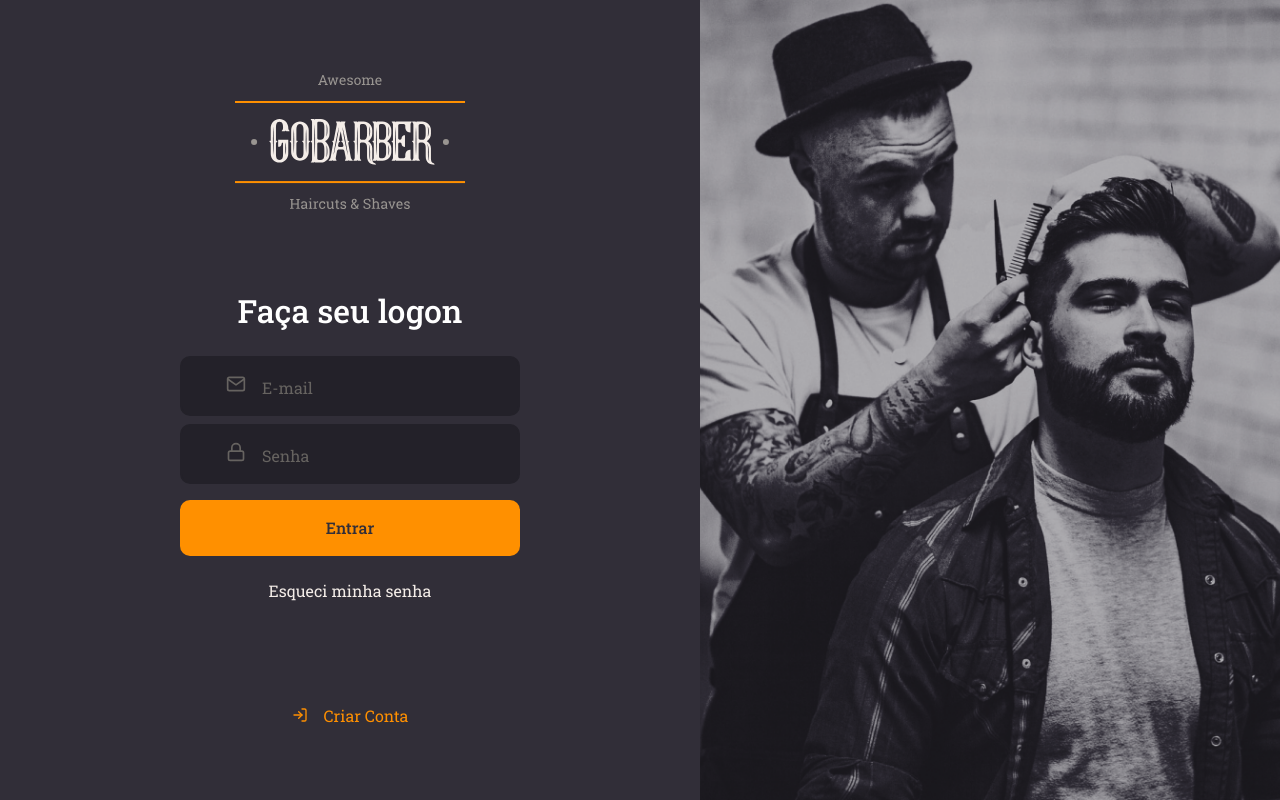
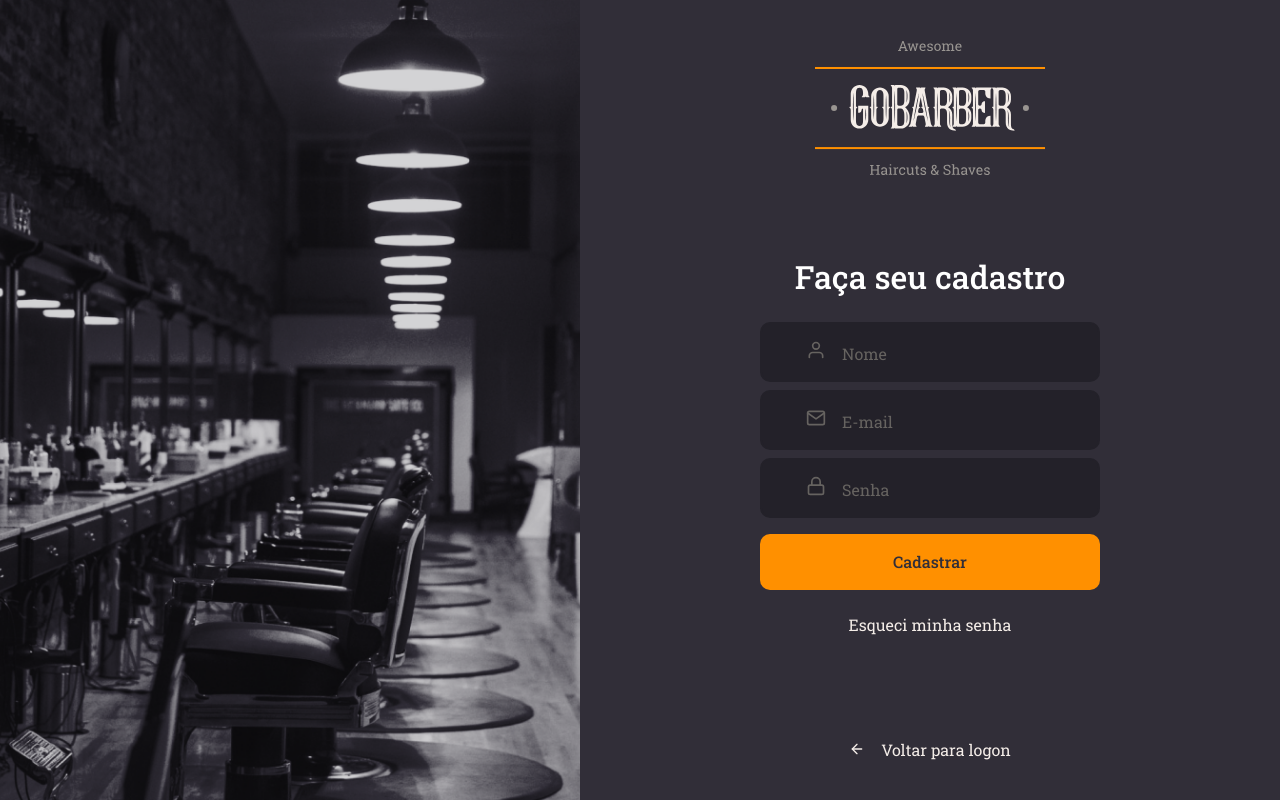
Before and after one commit to h1bertobarbosa/frontend-gobarber, a React (Create React App) app: page / in a window 1280 px wide. Built offline with nearby package versions, Linux system fonts and the light colour scheme.

Commit message:
add pagina de cadastro

```diff
--- a/src/App.tsx
+++ b/src/App.tsx
@@ -1,10 +1,11 @@
 import React from 'react';
 import GlobalStyle from './styles/global';
 import SignIn from './pages/Signin';
+import SignUp from './pages/SignUp';
 
 const App: React.FC = () => (
   <>
-    <SignIn />
+    <SignUp />
     <GlobalStyle />
   </>
 );
--- /dev/null
+++ b/src/pages/SignUp/index.tsx
@@ -0,0 +1,36 @@
+import React from 'react';
+import { FiArrowLeft, FiMail, FiLock, FiUser } from 'react-icons/fi';
+import { Container, Content, Backgroud } from './styles';
+import logoImg from '../../assets/logo.svg';
+import Input from '../../components/Input';
+import Button from '../../components/Button';
+
+const SignUp: React.FC = () => (
+  <Container>
+    <Backgroud />
+    <Content>
+      <img src={logoImg} alt="GoBarber" />
+
+      <form>
+        <h1>Faça seu cadastro</h1>
+
+        <Input name="name" type="text" placeholder="Nome" icon={FiUser} />
+        <Input name="email" type="text" placeholder="E-mail" icon={FiMail} />
+        <Input
+          name="password"
+          type="password"
+          placeholder="Senha"
+          icon={FiLock}
+        />
+        <Button type="submit">Cadastrar</Button>
+        <a href="forgot">Esqueci minha senha</a>
+      </form>
+      <a href="kkk">
+        <FiArrowLeft />
+        Voltar para logon
+      </a>
+    </Content>
+  </Container>
+);
+
+export default SignUp;
--- /dev/null
+++ b/src/pages/SignUp/styles.ts
@@ -0,0 +1,64 @@
+import styled from 'styled-components';
+import { shade } from 'polished';
+import signUpBackgroundImg from '../../assets/sign-up-background.png';
+
+export const Container = styled.div`
+  height: 100vh;
+  display: flex;
+  align-items: stretch;
+`;
+
+export const Content = styled.div`
+  display: flex;
+  flex-direction: column;
+  align-items: center;
+  place-content: center;
+  width: 100%;
+  max-width: 700px;
+
+  form {
+    margin: 80px 0;
+    width: 340px;
+    text-align: center;
+
+    h1 {
+      margin-bottom: 24px;
+    }
+
+    a {
+      color: #f4ede8;
+      display: block;
+      margin-top: 24px;
+      text-decoration: none;
+      transition: background-color 0.2s;
+
+      &:hover {
+        color: ${shade(0.2, '#f4ede8')};
+      }
+    }
+  }
+
+  > a {
+    color: #f4ede8;
+    display: block;
+    margin-top: 24px;
+    text-decoration: none;
+    transition: color 0.2s;
+    display: flex;
+    align-items: center;
+
+    svg {
+      margin-right: 16px;
+    }
+
+    &:hover {
+      color: ${shade(0.2, '#f4ede8')};
+    }
+  }
+`;
+
+export const Backgroud = styled.div`
+  flex: 1;
+  background: url(${signUpBackgroundImg}) no-repeat center;
+  background-size: cover;
+`;
```
Also changed, not shown: src/assets/sign-up-background.png (added).
